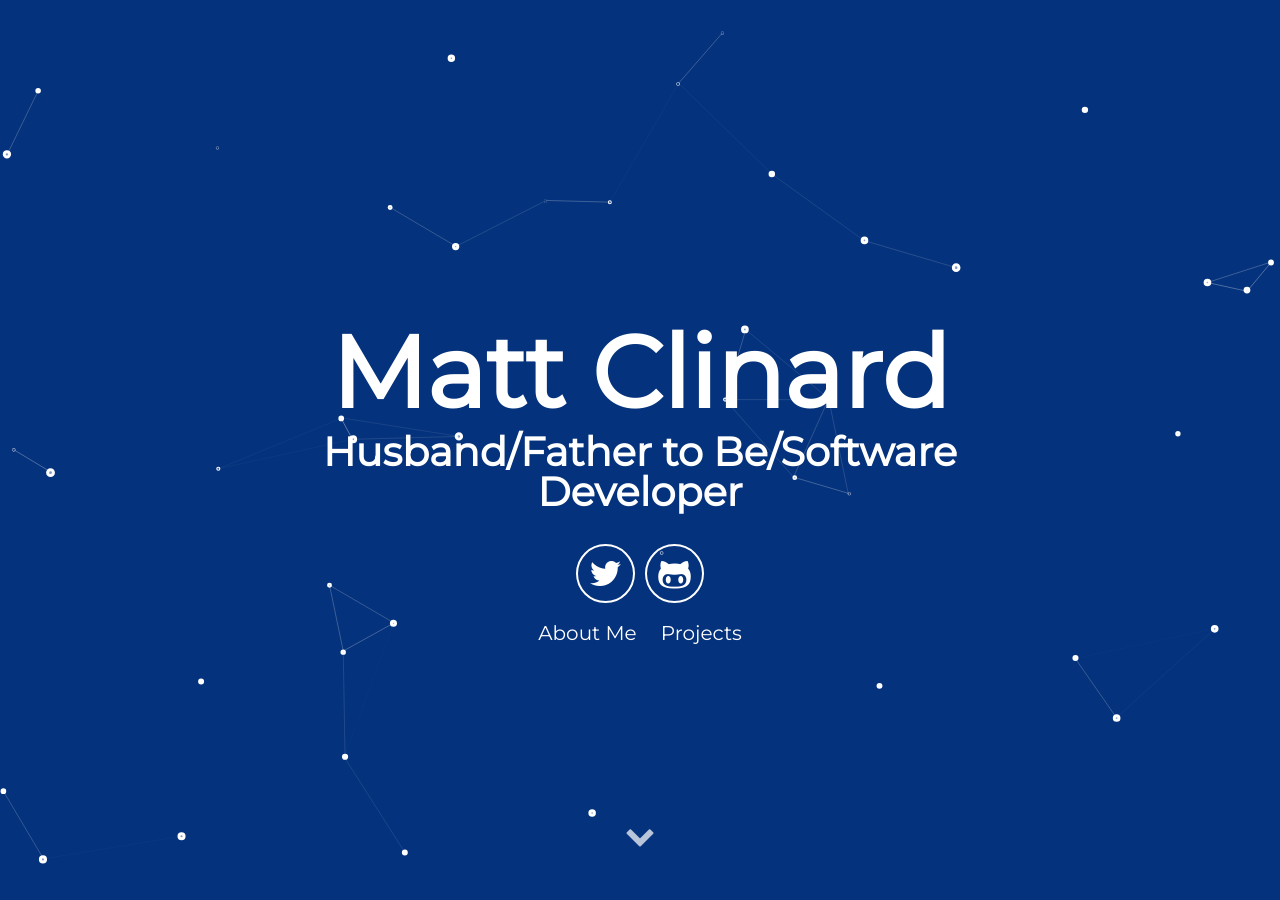
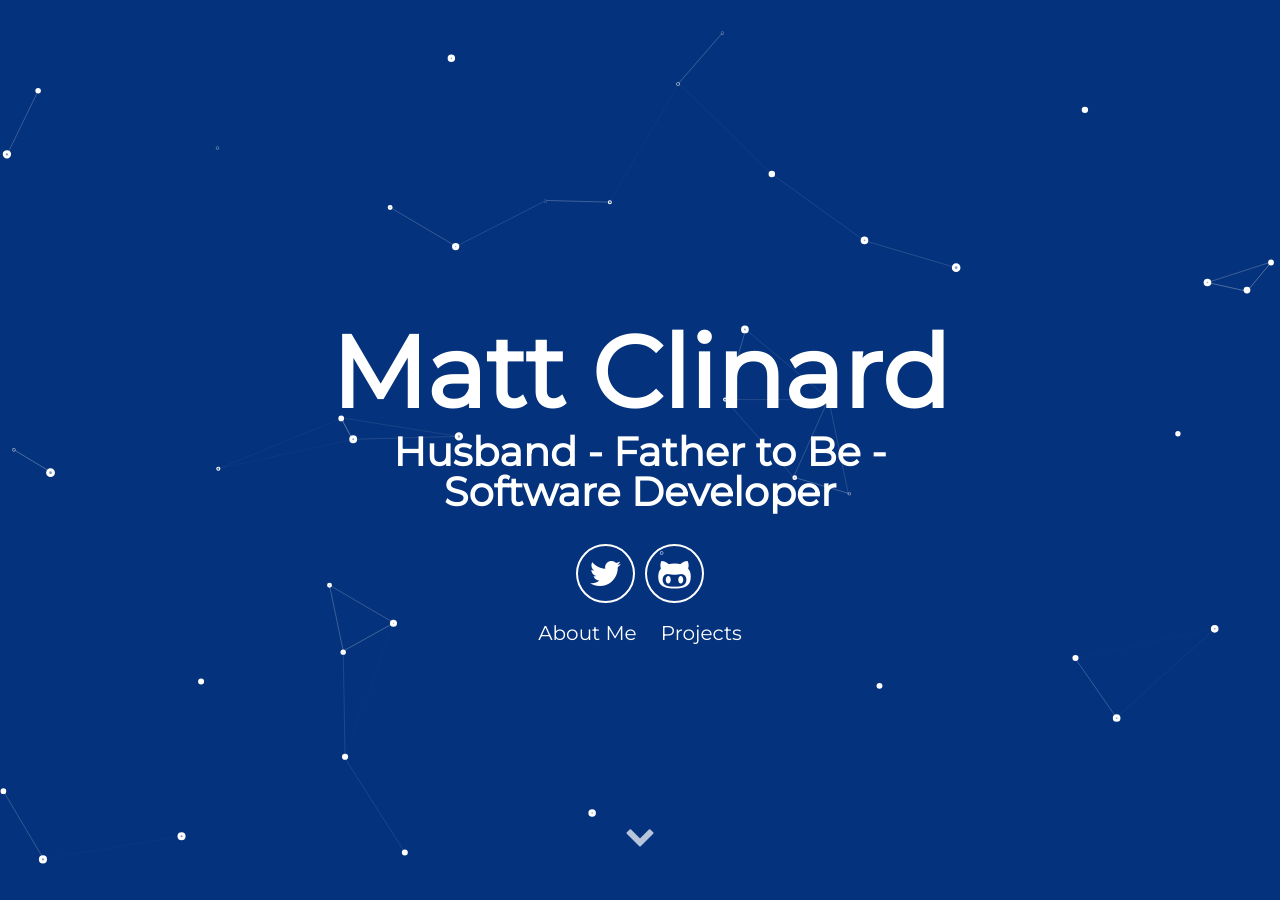
Before and after one commit to cclinard84-zz/cclinard84.github.io, a Jekyll site: the page built from index.md, in a window 1280 px wide and 900 px high. Built offline with Jekyll 4.4.1, drawn with Linux system fonts in a browser that asks for light colours.

```diff
--- a/_config.yml
+++ b/_config.yml
@@ -6,7 +6,7 @@ url: "https://cclinard84.github.io"
 # User settings
 username: Matt Clinard
 user_description:
-user_title: Husband/Father to Be/Software Developer
+user_title: Husband - Father to Be - Software Developer
 email: cclinard84@gmail.com
 twitter_username: CMattClinard
 github_username:  cclinard84
```
Also changed, not shown: 2 other files.
